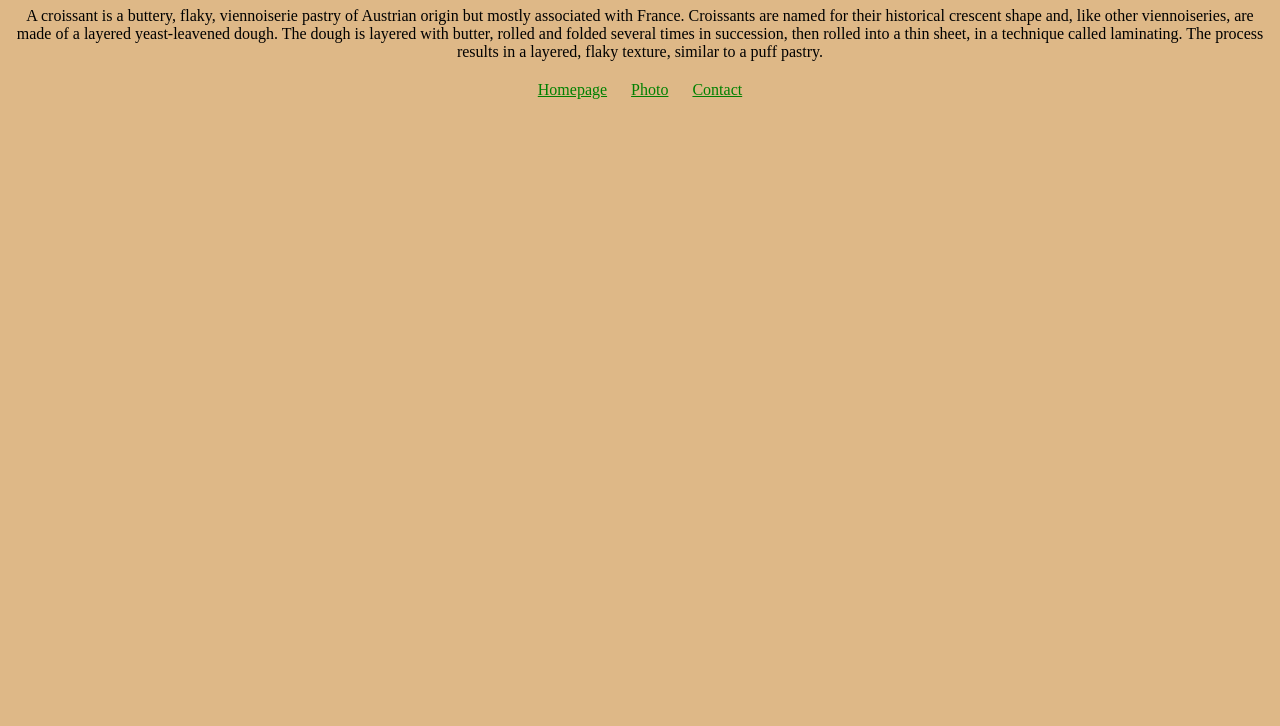
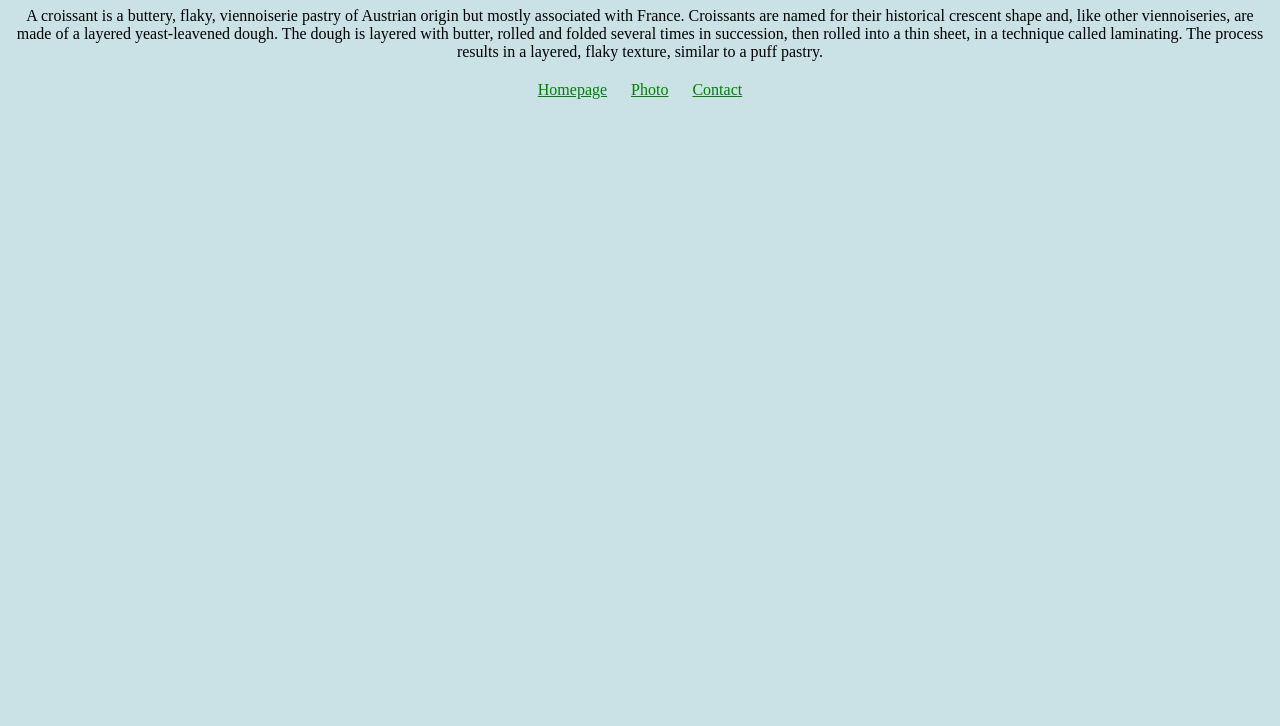
Before and after one commit to AdetunjiA/Croissant, a plain HTML site: page index.html in a window 1280 px wide. Shown: the part 74-800 px from the top of the page. Drawn offline with Linux system fonts and the light colour scheme.

Commit message:
background color change

```diff
--- a/src/styles.css
+++ b/src/styles.css
@@ -4,7 +4,7 @@ h1, p{
 }
 body {
     display: block;
-    background-color: burlywood
+    background-color: rgb(202, 225, 230)
 
 }
 .about{
```
